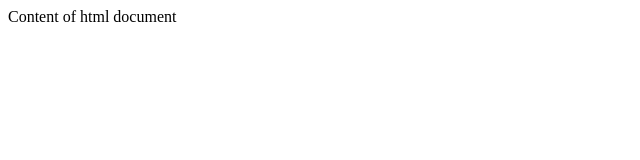
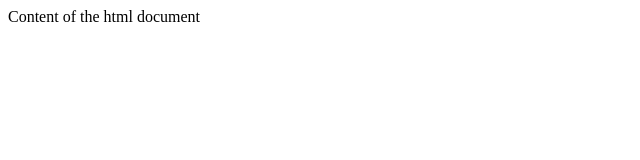
Before and after one commit to Tomatosoup97/Web-Server, a plain HTML site: page web/index.html in a window 1280 px wide. Shown: the full height of the page, 0-640 px from the left. Drawn offline with Linux system fonts and the light colour scheme.

Commit message:
Lexical issues fix

```diff
--- a/web/index.html
+++ b/web/index.html
@@ -4,6 +4,6 @@
         <title>Basic web page</title>
     </head>
     <body>
-        <div>Content of html document</div>
+        <div>Content of the html document</div>
     </body>
 </html>
```
Also changed, not shown: 1 other file.
